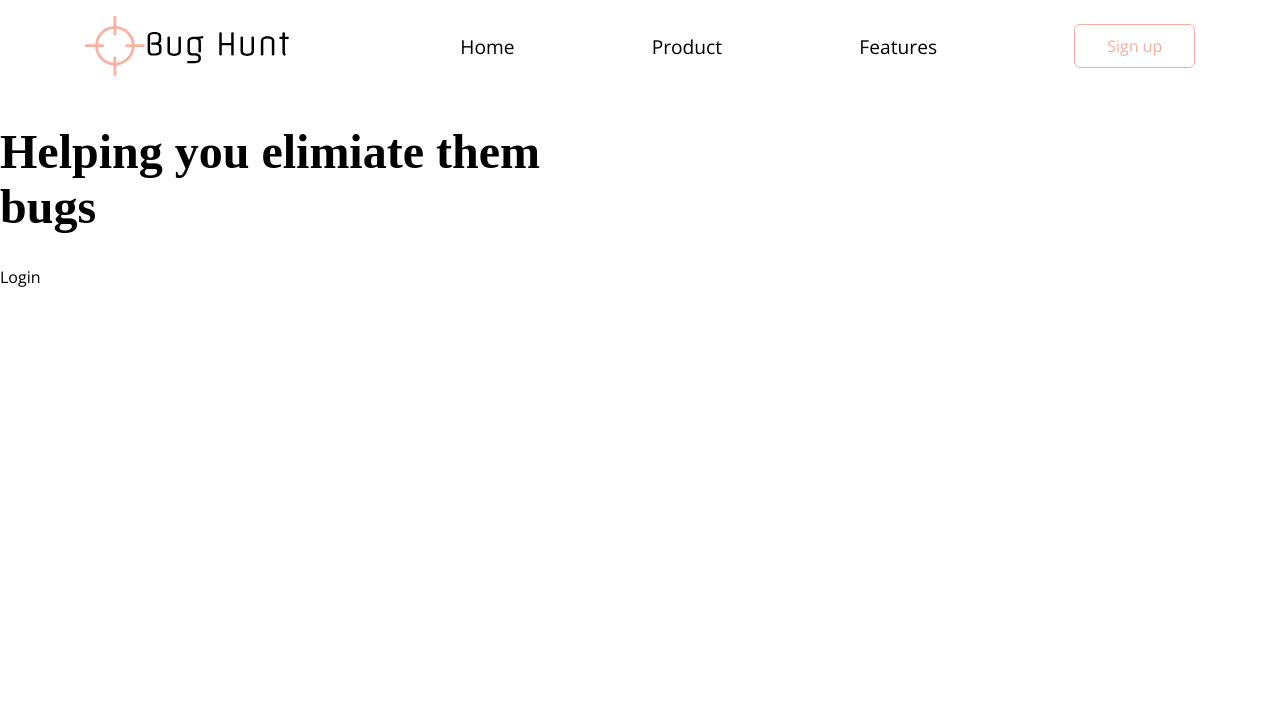
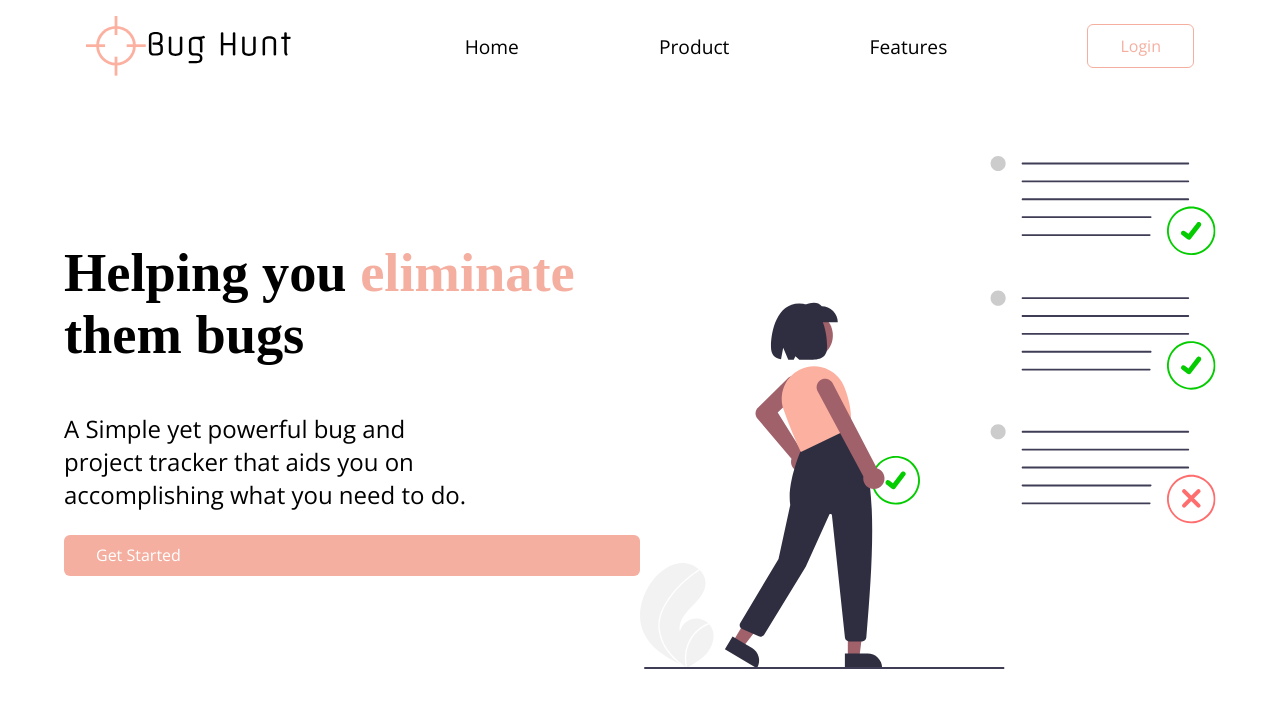
Before and after one commit to JDOG787/Bug-Hunt-Web, a Next.js app: page / in a window 1280 px wide. Shown: the top 708 px of the page. Built offline with nearby package versions, Linux system fonts and the light colour scheme; a web font is replaced by a local one.

Commit message:
feat: Make hero section on landing page

```diff
--- /dev/null
+++ b/components/Btn.js
@@ -0,0 +1,14 @@
+import React from "react";
+import Link from "next/link";
+
+export default function Btn(props) {
+    return (
+        <div>
+            <Link href={props.link}>
+                <div className="btn">
+                    {props.text}
+                </div>
+            </Link>
+        </div>
+    )
+}
--- a/pages/index.js
+++ b/pages/index.js
@@ -1,7 +1,8 @@
 import styles from '../styles/Home.module.css';
 import Link from "next/link";
 import Layout from "../components/Layout";
-import InvertedBtn from '../components/inverted-btn';
+import InvertedBtn from '../components/Inverted-btn';
+import Btn from '../components/Btn';
 
 export default function Home() {
     return (
@@ -21,11 +22,19 @@ export default function Home() {
               <Link href="/"><a className={styles.landingNavLinks}>Features</a></Link>
             </div>
             <div className={styles.signupBtn}>
-              <InvertedBtn link="/login" text="Sign up"/>
+              <InvertedBtn link="/login" text="Login"/>
             </div>
           </nav>
-          <h1 className={styles.heroHeader}>Helping you elimiate them bugs</h1>
-          <a href="/login">Login</a>
+          <section className={styles.heroSection}>
+            <div>
+              <h1 className={styles.heroHeader}>Helping you <span className={styles.pop}>eliminate</span> them bugs</h1>
+              <p className={styles.heroInfo}>A Simple yet powerful bug and project tracker that aids you on accomplishing what you need to do.</p>
+              <Btn text="Get Started" link="/login"/>
+            </div>
+            <div>
+              <img className={styles.heroImage} src="/images/hunt-list.svg"/>
+            </div>
+          </section>
         </div>
       </Layout>
     )
--- a/styles/Home.module.css
+++ b/styles/Home.module.css
@@ -37,6 +37,31 @@
 }
 
 .heroHeader {
-  font-size: 3rem;
+  font-size: 3.4rem;
+  width: 100%;
+  margin-top: 15%;
+}
+
+.pop {
+  color: #F5AFA0;
+}
+
+.heroSection {
+  display: flex;
+  flex-direction: row;
+  justify-content: space-around;
+  padding: 4rem;
+}
+
+.heroSection > div {
   width: 50vw;
 }
+
+.heroImage {
+  width: 100%;
+}
+
+.heroInfo {
+  font-size: 1.5rem;
+  width: 70%;
+}
--- a/styles/globals.css
+++ b/styles/globals.css
@@ -31,3 +31,16 @@ h1, h2 {
   color: white;
   background-color: #F5AFA0;
 }
+
+.btn {
+  padding: .6rem 2rem;
+  border-radius: 6px;
+  background-color: #F5AFA0;
+  color: white;
+  transition: .3s ease;
+  cursor: pointer;
+}
+
+.btn:hover {
+  background-color: #e49b8b;
+}
```
Also changed, not shown: public/images/hunt-list.svg (added).
